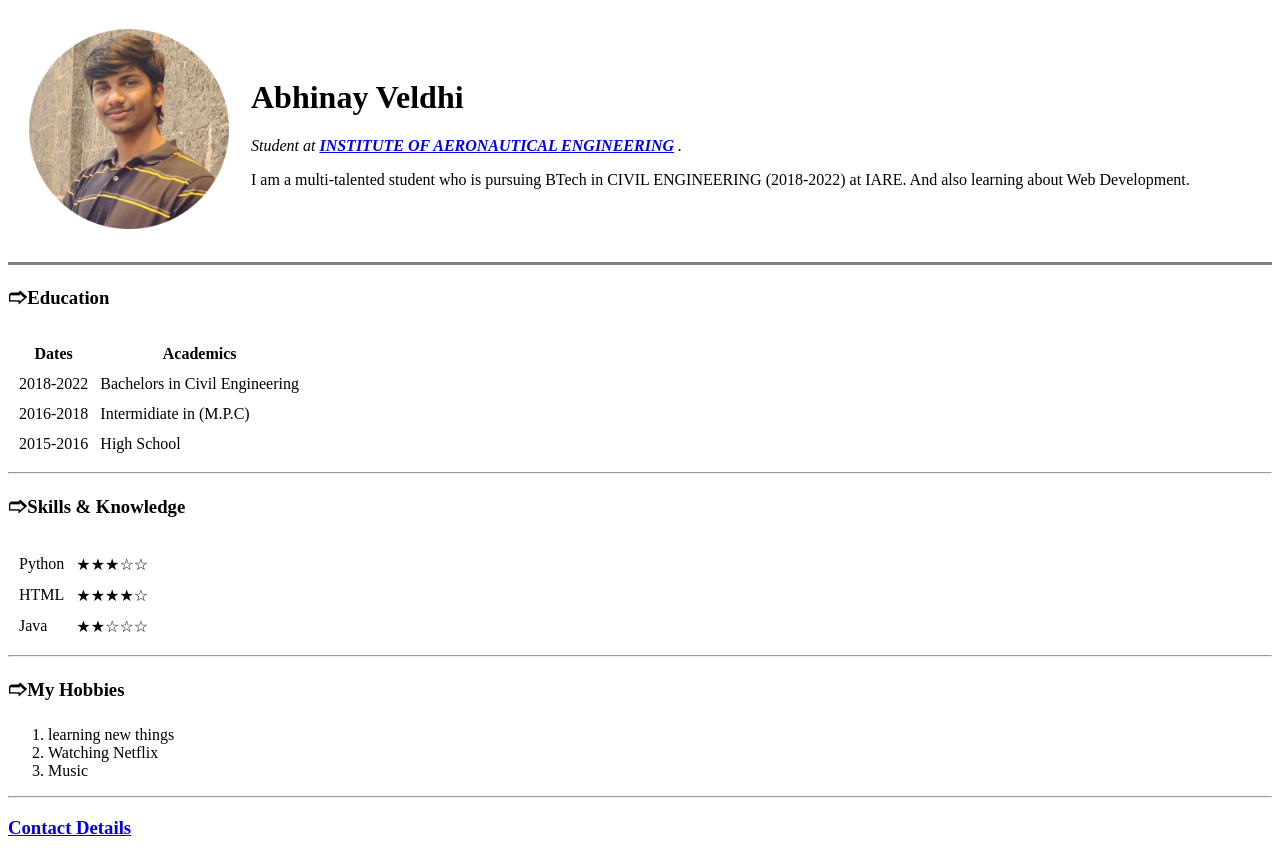
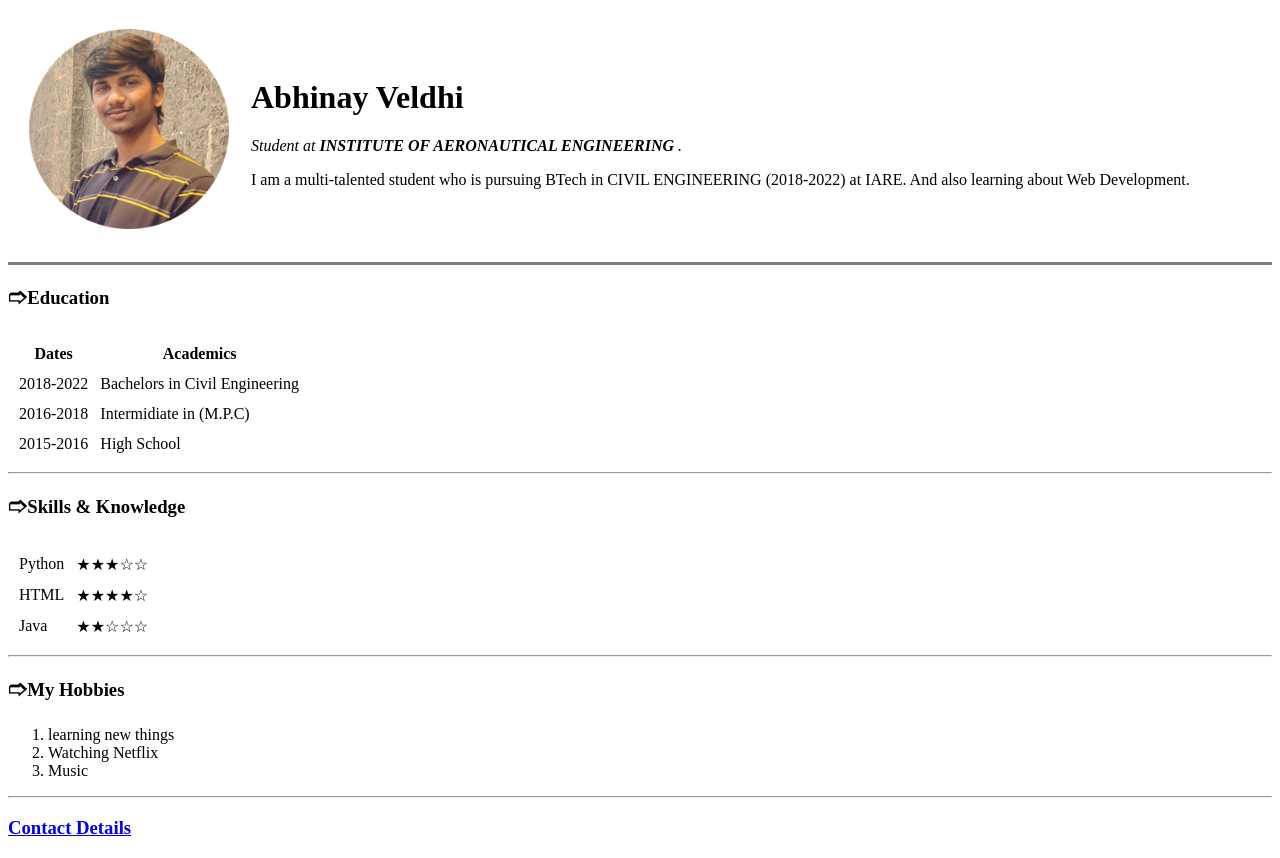
Before and after one commit to abhinayveldhi/cv, a plain HTML site: page index.html in a window 1280 px wide. Drawn offline with Linux system fonts and the light colour scheme; files whose address does not match are found by name.

Commit message:
add initial changes

```diff
--- a/index.html
+++ b/index.html
@@ -12,7 +12,7 @@
       <td><img src="D:\Web Development\inMH.png" alt="abhinay profile picture" width="200" height="200" /></td>
       <td>
         <h1> <strong>Abhinay Veldhi</strong> </h1>
-        <p><em>Student at <strong> <a href="https://www.iare.ac.in/">INSTITUTE OF AERONAUTICAL ENGINEERING</a> </strong>.</em></p>
+        <p><em>Student at <strong>INSTITUTE OF AERONAUTICAL ENGINEERING</a> </strong>.</em></p>
         <p>I am a multi-talented student who is pursuing BTech in CIVIL ENGINEERING (2018-2022) at IARE. And also learning about Web Development.</p>
       </td>
     </tr>
```
